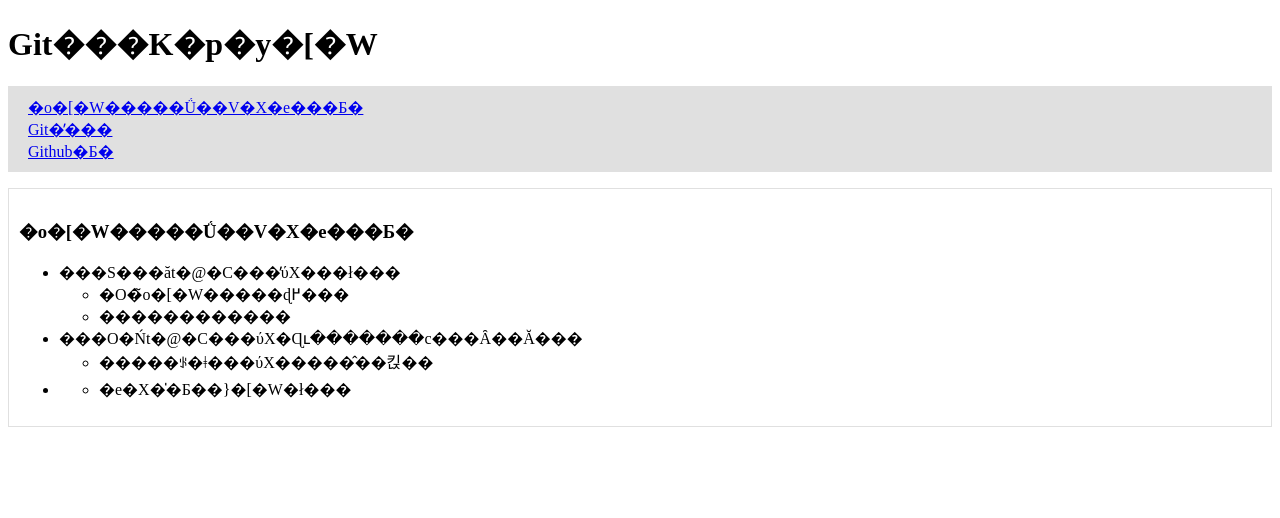
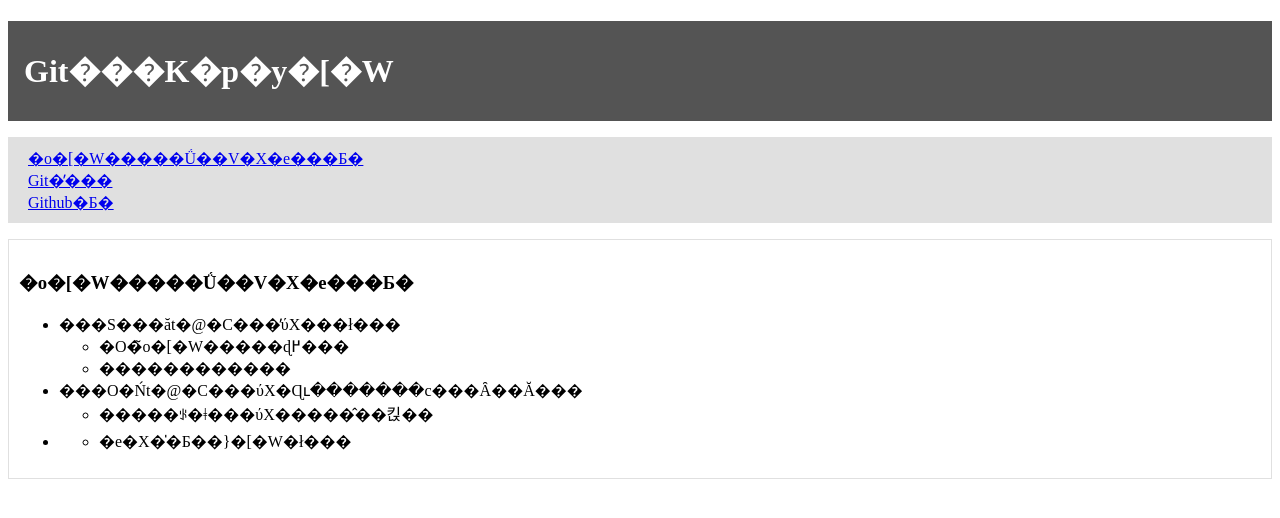
Before and after one commit to mcm19880421/git_practice, a plain HTML site: page index.html in a window 1280 px wide. Drawn offline with Linux system fonts and the light colour scheme.

Commit message:
ヘッダのデザインを変更
目立たせるために、黒い背景で白抜きに

```diff
--- a/css/common.css
+++ b/css/common.css
@@ -1,6 +1,15 @@
+header{
+	height: 100px;
+	line-height: 100px;
+	background: #545454;
+	padding: 0 1em;
+	color: #FFFFFF;
+}
+
 nav {
 	background: #e0e0e0;
 }
+
 nav ul {
 	padding: 10px 20px;
 }
```
